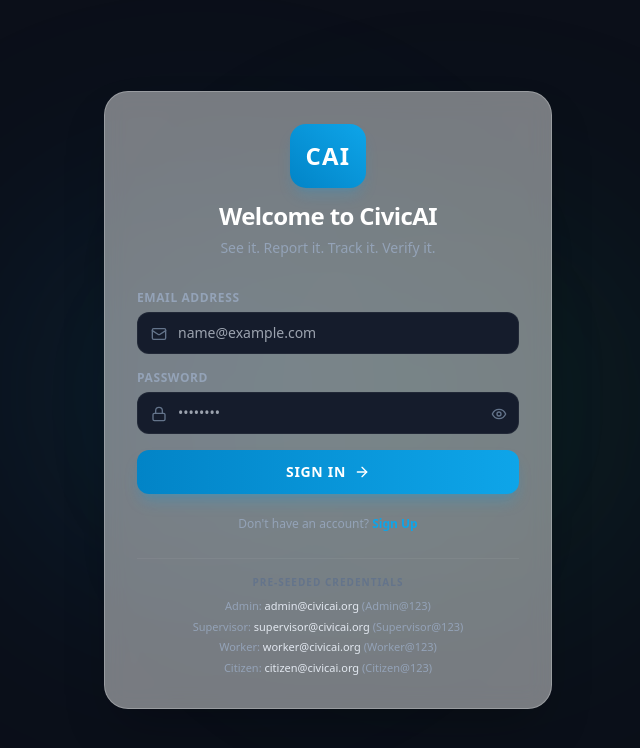
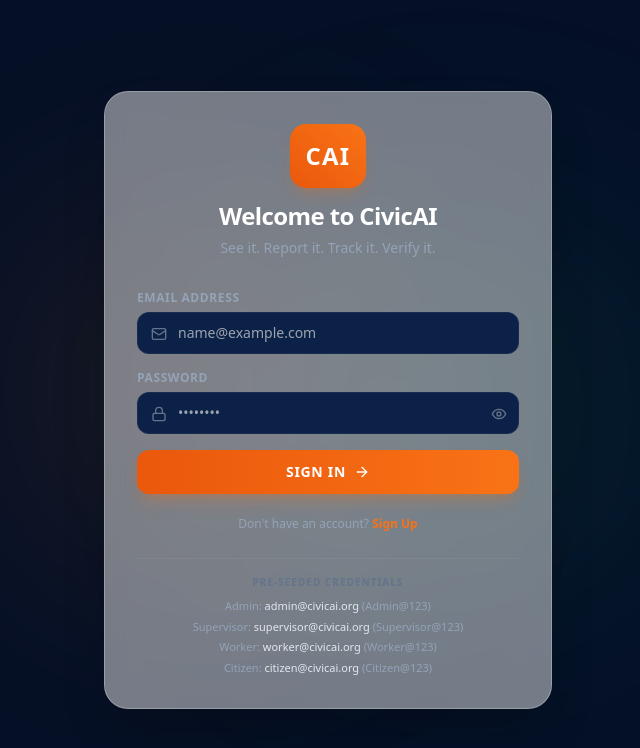
Before and after one commit to shivapoloju/Civic-AI, a React app in the folder frontend/: page /login in a window 1280 px wide. Shown: the top 748 px of the page, without its empty margins (312-952 px from the left). Built offline with nearby package versions, Linux system fonts and the light colour scheme; no server answers; the HTML template or start-up script is replaced by a standard one.

Commit message:
style: change theme colors to NDMA Saffron and Navy Blue

```diff
--- a/frontend/tailwind.config.js
+++ b/frontend/tailwind.config.js
@@ -9,16 +9,16 @@ export default {
     extend: {
       colors: {
         brand: {
-          50: '#f0f9ff',
-          100: '#e0f2fe',
-          500: '#0ea5e9', // Vibrant Sky Blue
-          600: '#0284c7',
-          700: '#0369a1',
+          50: '#fff7ed',
+          100: '#ffedd5',
+          500: '#f97316', // Indian Saffron / Orange
+          600: '#ea580c', // Deep Saffron
+          700: '#c2410c',
         },
         darkbg: {
-          900: '#0b0f19', // Premium Deep Dark Blue
-          800: '#151c2c', // Card Dark Blue
-          700: '#1f293d',
+          900: '#051026', // Deep NDMA Navy Blue
+          800: '#0c2147', // Card NDMA Navy Blue
+          700: '#122e5e',
         }
       },
       animation: {
```
